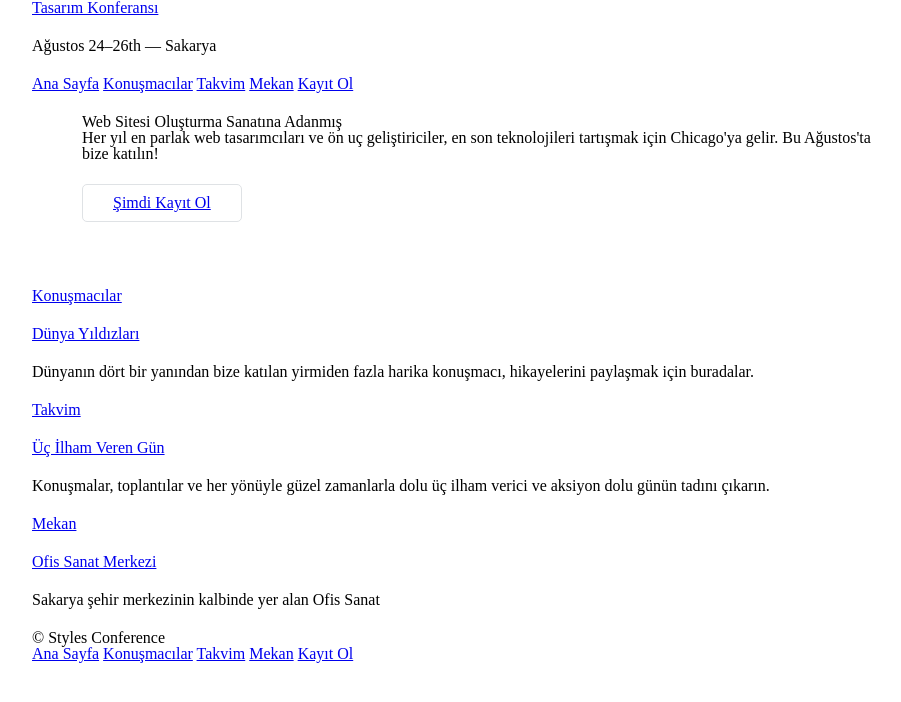
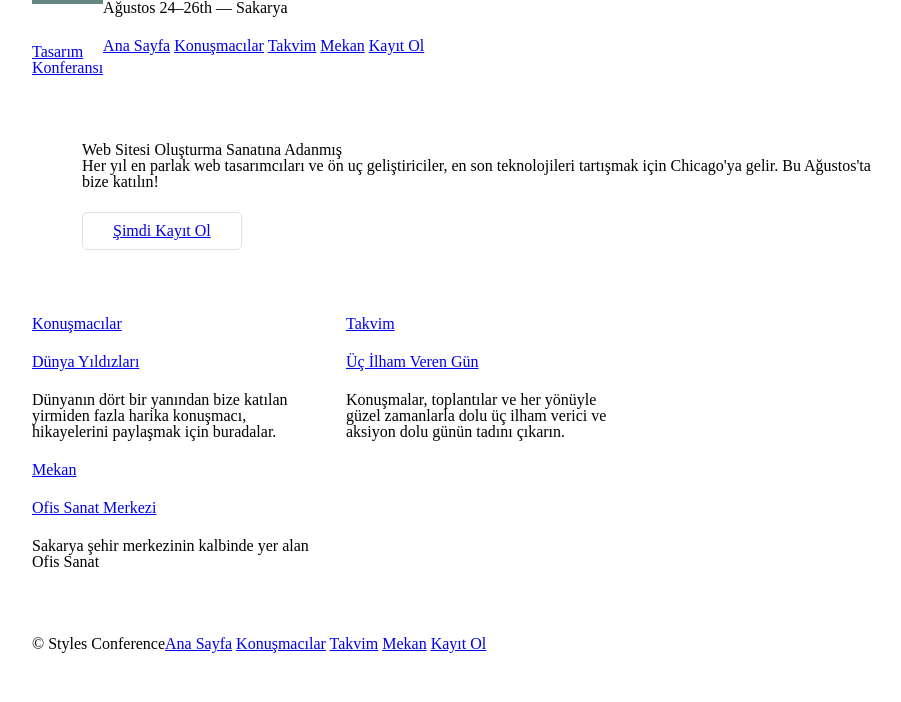
Before and after one commit to gohayta/firstWebPage, a plain HTML site: page index.html in a window 1280 px wide. Shown: the whole page, without its empty margins (158-1059 px from the left). Drawn offline with Linux system fonts and the light colour scheme.

Commit message:
Lesson4 Positioning Content

```diff
--- a/assets/stylesheets/main.css
+++ b/assets/stylesheets/main.css
@@ -141,11 +141,50 @@ table {
   -moz-box-sizing: border-box;
   box-sizing: border-box;
 }
+.container,
+.grid {
+  margin: 0 auto;
+  width: 960px;
+}
 .container {
-  margin: 0 auto;
   padding-left: 30px;
   padding-right: 30px;
-  width: 960px;
+}
+.grid,
+.col-1-3,
+.col-2-3 {
+  padding-left: 15px;
+  padding-right: 15px;
+}
+.col-1-3,
+.col-2-3 {
+  display: inline-block;
+  vertical-align: top;
+}
+.col-1-3 {
+  width: 33.33%;
+}
+.col-2-3 {
+  width: 66.66%;
+}
+
+/*
+  ========================================
+  Clearfix
+  ========================================
+*/
+
+.group:before,
+.group:after {
+  content: "";
+  display: table;
+}
+.group:after {
+  clear: both;
+}
+.group {
+  clear: both;
+  *zoom: 1;
 }
 
 /*
@@ -180,6 +219,32 @@ p {
 
 /*
   ========================================
+  Primary header
+  ========================================
+*/
+
+.logo {
+  border-top: 4px solid #648880;
+  float: left;
+  padding: 40px 0 22px 0;
+}
+
+/*
+  ========================================
+  Primary footer
+  ========================================
+*/
+
+.primary-footer {
+  padding-bottom: 44px;
+  padding-top: 44px;
+}
+.primary-footer small {
+  float: left;
+}
+
+/*
+  ========================================
   Home
   ========================================
 */
--- a/index.html
+++ b/index.html
@@ -10,9 +10,9 @@
 
   <body>
     <!-- Header -->
-    <header class="container">
-      <h1>
-        <a href="index.html">Tasarım Konferansı</a>
+    <header class="container group">
+      <h1 class="logo">
+        <a href="index.html">Tasarım <br />Konferansı</a>
       </h1>
       <h3>Ağustos 24&ndash;26th &mdash; Sakarya</h3>
 
@@ -38,8 +38,9 @@
     </section>
 
     <!-- Tasers -->
-    <section class="container">
-      <section>
+    <section class="grid">
+      <!-- Speakers -->
+      <section class="col-1-3">
         <a href="speakers.html">
           <h5>Konuşmacılar</h5>
           <h3>Dünya Yıldızları</h3>
@@ -50,7 +51,8 @@
         </p>
       </section>
 
-      <section>
+      <!-- Schedule -->
+      <section class="col-1-3">
         <a href="schedule.html">
           <h5>Takvim</h5>
           <h3>Üç İlham Veren Gün</h3>
@@ -61,7 +63,8 @@
         </p>
       </section>
 
-      <section>
+      <!-- Venue -->
+      <section class="col-1-3">
         <a href="venue.html">
           <h5>Mekan</h5>
           <h3>Ofis Sanat Merkezi</h3>
@@ -69,8 +72,9 @@
         <p>Sakarya şehir merkezinin kalbinde yer alan Ofis Sanat</p>
       </section>
     </section>
+
     <!--Footer -->
-    <footer class="container">
+    <footer class="primary-footer container group">
       <small>&copy; Styles Conference</small>
 
       <!-- Navigasyon -->
```
Also changed, not shown: 1 other file.
